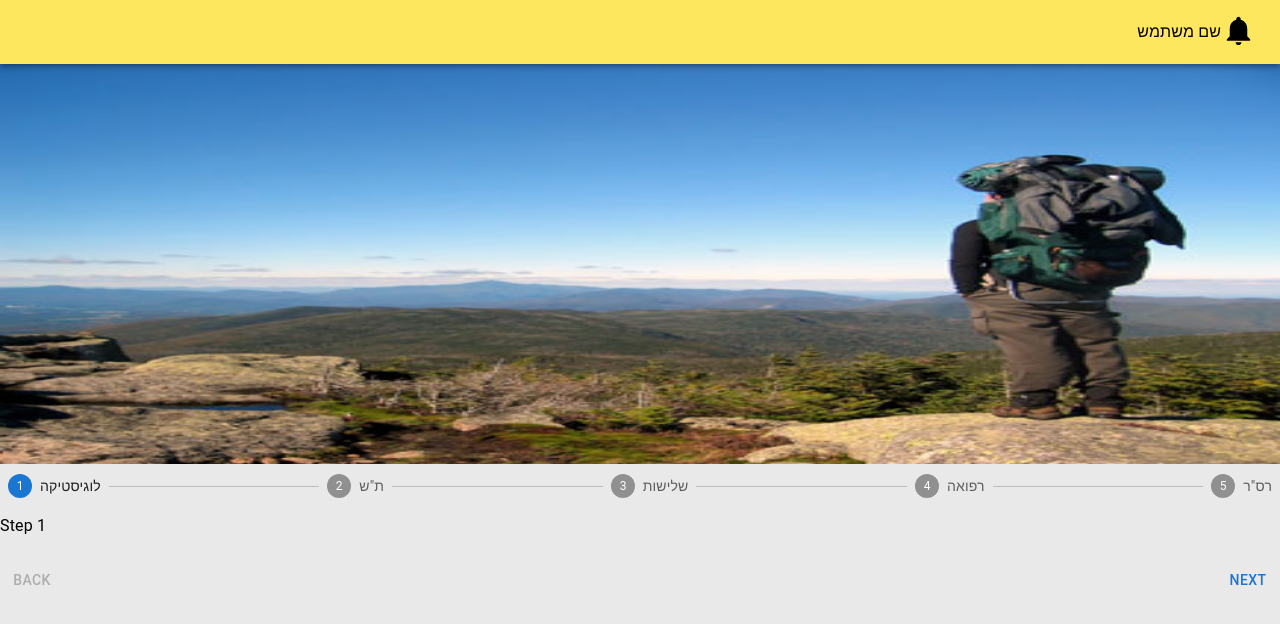
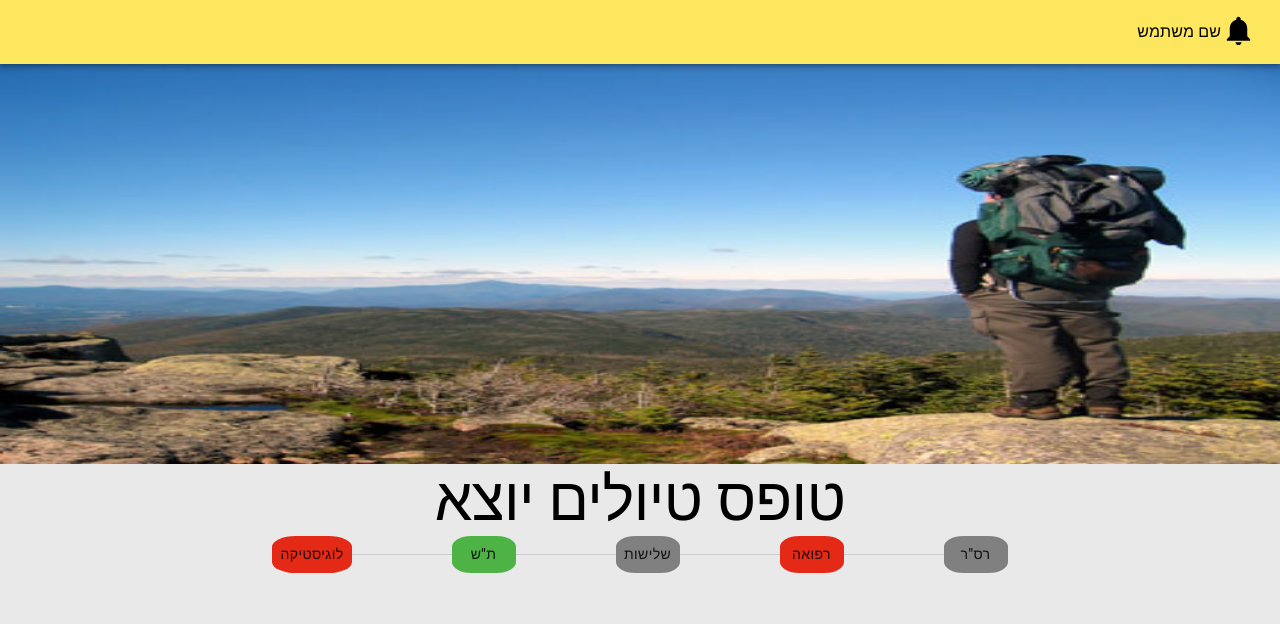
Before and after one commit to sukenik/HighTecs, a React (Create React App) app: page / in a window 1280 px wide. Both pictures are taken after a click on the button "יוצא". Shown: the top 624 px of the page. Built offline with nearby package versions, Linux system fonts and the light colour scheme.

Commit message:
fix chain

```diff
--- a/src/Components/StatusChain/statusChain.tsx
+++ b/src/Components/StatusChain/statusChain.tsx
@@ -22,10 +22,6 @@ const StatusChain: React.FC<Props> = ({mode}) => {
 
   const handleBack = () => {
     setActiveStep((prevActiveStep) => prevActiveStep - 1);
-  };
-
-  const handleSkip = () => {
-    setActiveStep((prevActiveStep) => prevActiveStep + 1);
   };
 
   const handleReset = () => {
--- /dev/null
+++ b/src/Components/StatusChainNew.tsx
@@ -0,0 +1,87 @@
+import { Box, Button, Divider, Grid, makeStyles, Typography } from "@material-ui/core";
+import { useState } from "react";
+import clsx from 'clsx';
+
+const steps = ['לוגיסטיקה', 'ת"ש', 'שלישות', 'רפואה', 'רס"ר'];
+const stepsStatus = ['אושר', 'נדחה', undefined, 'אושר', undefined];
+
+const useStyles = makeStyles((theme) => ({
+    statusButton: {
+        borderRadius: '30%',
+        backgroundColor: 'grey',
+    },
+    completedStatus: {
+        backgroundColor: '#4eb345',
+    },
+    declineStatus: {
+        backgroundColor: '#e42a16',
+    },
+    divider: {
+        width: '100px',
+    }
+}));
+
+interface StatusChainNewProps {
+    mode: string
+};
+
+const StatusChainNew = (props: StatusChainNewProps) => {
+    const { mode } = props;
+    const classes = useStyles();
+
+    const [isShowStatusText, setIsShowStatusText] = useState(false);
+
+    const onStatusClick = () => {
+        setIsShowStatusText(prevstate => !prevstate);
+    }
+
+    return (
+        <>
+            <Grid container justifyContent="center">
+                <Grid item>
+                    <Typography variant="h2">
+                        טופס טיולים {mode}
+                    </Typography>
+                </Grid>
+            </Grid>
+            <Grid container justifyContent="center" alignItems="center">
+                {
+                    steps.map((step, index) => {
+                        return (
+                            <>
+                                <Grid item>
+                                    <Button onClick={onStatusClick} className={clsx(classes.statusButton,
+                                        {
+                                            [classes.declineStatus]: stepsStatus[index] === 'אושר',
+                                            [classes.completedStatus]: stepsStatus[index] === 'נדחה'
+                                        })}>
+                                        {step}
+                                    </Button>
+                                </Grid>
+                                {index !== steps.length - 1 &&
+                                    < Grid item>
+                                        <Divider className={classes.divider} />
+                                    </Grid>
+                                }
+                            </>
+                        );
+                    })
+                }
+            </Grid>
+            {
+                isShowStatusText &&
+                <Grid container justifyContent="center">
+                    <Grid item>
+                        <Box>
+                            <Typography variant="h6">
+                                הסבר למה אושר או נדחה
+                            </Typography>
+                        </Box>
+                    </Grid>
+                </Grid>
+            }
+        </>
+    );
+}
+
+export default StatusChainNew;
--- a/src/LandingPage.tsx
+++ b/src/LandingPage.tsx
@@ -2,7 +2,7 @@ import { useState } from 'react';
 import { Grid, Button } from '@material-ui/core';
 import styles from './myStyles.module.css';
 import { MainPageLayout } from './Layouts/MainPageLayout/MainPageLayout';
-import StatusChain from './Components/StatusChain/statusChain';
+import StatusChainNew from './Components/StatusChainNew';
 
 const LandingPage = () => {
     const [tripMode, setTripMode] = useState('');
@@ -33,7 +33,7 @@ const LandingPage = () => {
                         </Grid>
                     </Grid>
                     :
-                    <StatusChain mode={tripMode}/>
+                    <StatusChainNew mode={tripMode}/>
                 }
             </>
     }/>);
```
Also changed, not shown: 1 other file (tests, documents, lock files or other folders).
